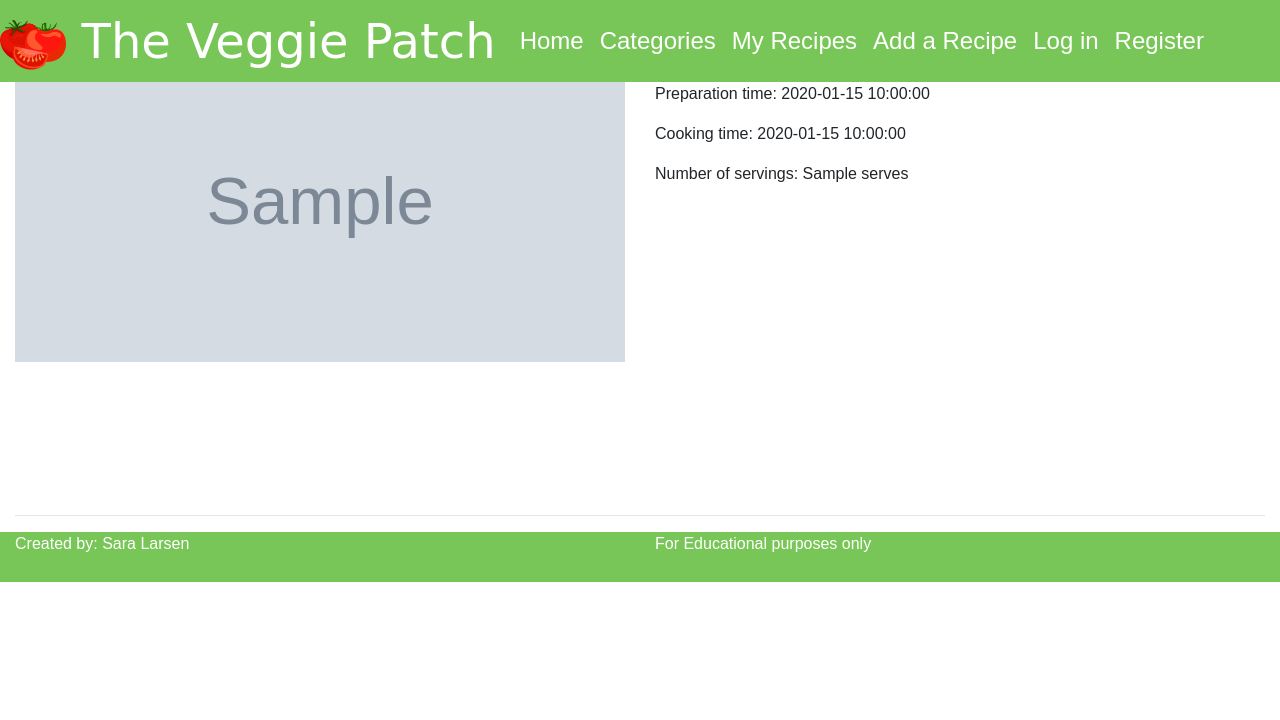
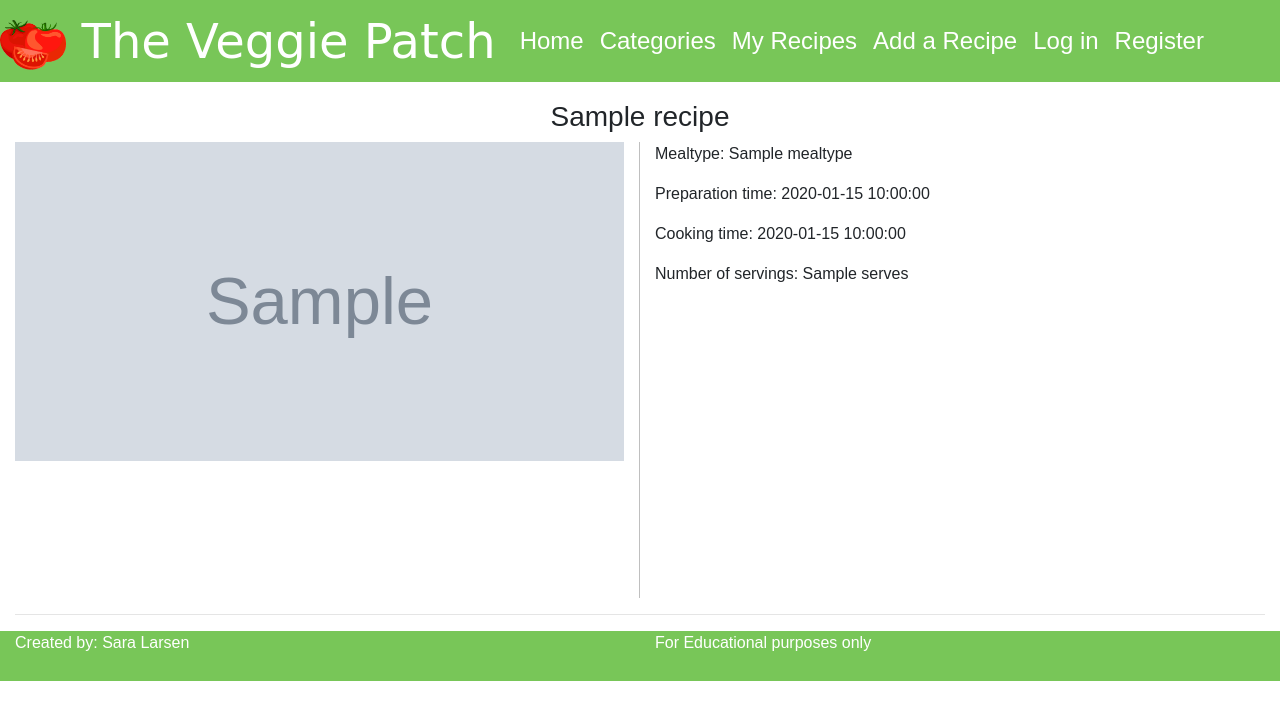
Before and after one commit to Sarani1612/the-veggie-patch, a Flask app: template templates/viewrecipe.html in a window 1280 px wide. Shown: the top 720 px of the page. Run offline with Flask 2, Linux system fonts and the light colour scheme; the template is opened without the code that fills it: most values are stand-ins (such as "Sample title", 1, 10 or a date in 2020); grey boxes marked "Sample" are stand-in pictures; some libraries are stand-ins or nearby versions; some web fonts are replaced.

Commit message:
added some styling to recipe view

```diff
--- a/static/css/style.css
+++ b/static/css/style.css
@@ -59,10 +59,23 @@ h2 {
 }
 
 
+/* Recipe View */
+.recipe-title {
+    margin-top: 100px;
+    text-align: center;
+}
+
+.recipe-border {
+    border-right: solid rgb(0,0,0,0.25) 1px
+}
+
+
+
 /* Footer */
 footer {
     background-color: #78C658;
     color:rgb(255, 255, 255);
+    display: block;
     bottom: 0;
     width: 100%;
     min-height: 50px;
```
